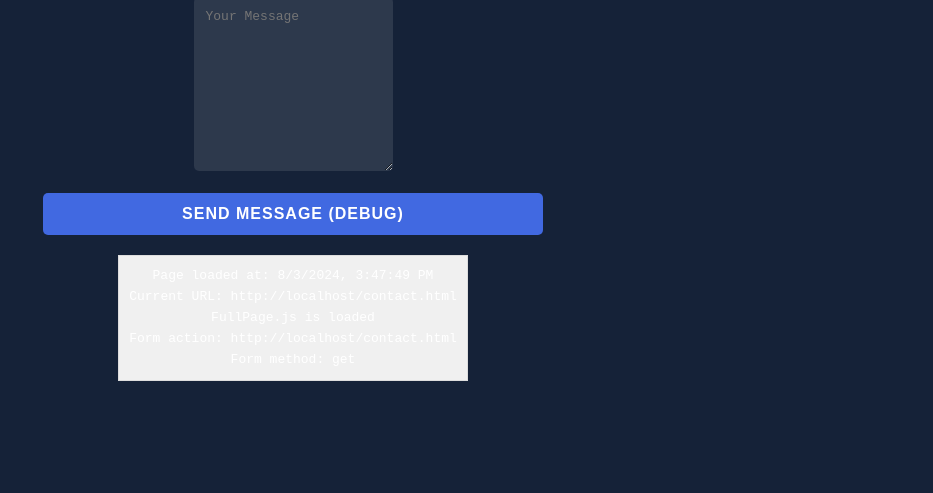
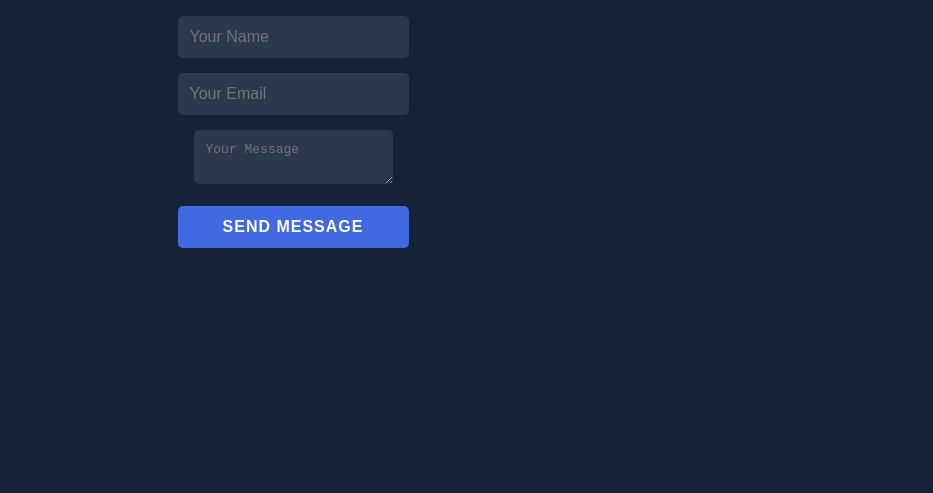
Before and after one commit to Stefan-us/my-portfolio, a website: page contact.html in a window 1280 px wide. Shown: the part 307-800 px from the top of the page, without its empty margins (347-1280 px from the left). Drawn offline with nearby package versions, Linux system fonts and the light colour scheme.

```diff
--- a/contact.html
+++ b/contact.html
@@ -3,18 +3,9 @@
 <head>
     <meta charset="UTF-8">
     <meta name="viewport" content="width=device-width, initial-scale=1.0">
-    <title>Contact Me - Stefan Cretu (Debug Mode)</title>
+    <title>Contact Me - Stefan Cretu</title>
     <link rel="stylesheet" href="style.css">
-    <style>
-        #debug-info {
-            margin-top: 20px;
-            padding: 10px;
-            background-color: #f0f0f0;
-            border: 1px solid #ddd;
-            white-space: pre-wrap;
-            font-family: monospace;
-        }
-    </style>
+    <script src="https://cdnjs.cloudflare.com/ajax/libs/fullPage.js/3.1.2/fullpage.min.js"></script>
 </head>
 <body>
     <header>
@@ -28,70 +19,39 @@
     </header>
 
     <div id="fullpage">
-        <div class="section" id="contact-section">
+        <div id="contact-section" class="section">
             <div class="content">
-                <h2>Contact Me (Debug Mode)</h2>
+                <h2>Contact Me</h2>
                 <form id="contact-form">
                     <div class="form-group">
-                        <input type="text" name="name" class="form-control" placeholder="Full Name" required>
+                        <input type="text" id="name" name="name" placeholder="Your Name" required>
                     </div>
                     <div class="form-group">
-                        <input type="email" name="email" class="form-control" placeholder="Email Address" required>
+                        <input type="email" id="email" name="email" placeholder="Your Email" required>
                     </div>
                     <div class="form-group">
-                        <textarea placeholder="Your Message" class="form-control" name="message" rows="10" required></textarea>
+                        <textarea id="message" name="message" placeholder="Your Message" required></textarea>
                     </div>
-                    <button type="submit" class="btn">Send Message (Debug)</button>
+                    <button type="submit">Send Message</button>
                 </form>
-                <div id="debug-info"></div>
+                <div id="form-status"></div>
             </div>
         </div>
     </div>
 
+    <script src="script.js"></script>
     <script>
-    document.addEventListener('DOMContentLoaded', function() {
-        var debugInfo = document.getElementById('debug-info');
-        var form = document.getElementById('contact-form');
+        document.getElementById('contact-form').addEventListener('submit', function(e) {
+            e.preventDefault();
+            var formData = new FormData(this);
+            var formStatus = document.getElementById('form-status');
 
-        // Log initial page load
-        logDebug('Page loaded at: ' + new Date().toLocaleString());
-        logDebug('Current URL: ' + window.location.href);
-
-        // Check if FullPage.js is loaded
-        if (typeof fullpage === 'undefined') {
-            logDebug('WARNING: FullPage.js is not loaded');
-        } else {
-            logDebug('FullPage.js is loaded');
-        }
-
-        // Log form details
-        logDebug('Form action: ' + (form.action || 'Not set'));
-        logDebug('Form method: ' + (form.method || 'Not set'));
-
-        // Add event listener for form submission
-        form.addEventListener('submit', function(e) {
-            e.preventDefault(); // Prevent actual form submission
-            logDebug('Submit button clicked at: ' + new Date().toLocaleString());
-
-            // Log form data
-            var formData = new FormData(form);
-            for (var pair of formData.entries()) {
-                logDebug(pair[0] + ': ' + pair[1]);
-            }
-
-            // Simulate form submission
-            logDebug('Simulating form submission...');
+            // Simulate form submission (replace with actual form submission logic)
             setTimeout(function() {
-                logDebug('Form submission simulation complete');
-            }, 2000);
+                formStatus.innerHTML = "Thank you! Your message has been sent.";
+                document.getElementById('contact-form').reset();
+            }, 1000);
         });
-
-        // Function to log debug information
-        function logDebug(message) {
-            debugInfo.textContent += message + '\n';
-            console.log(message);
-        }
-    });
     </script>
 </body>
 </html>
```
